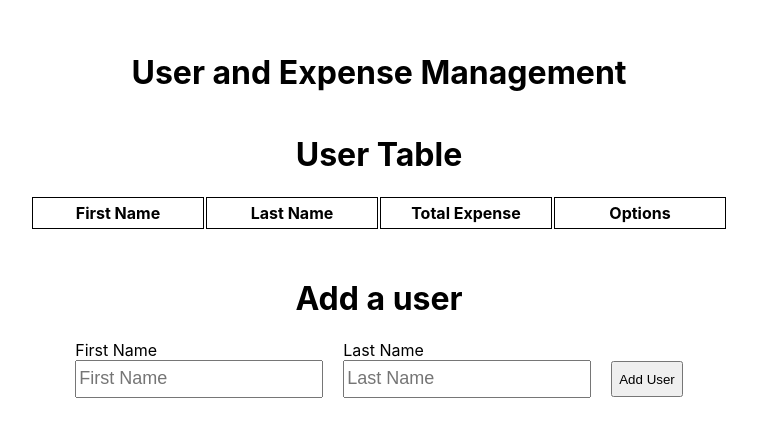
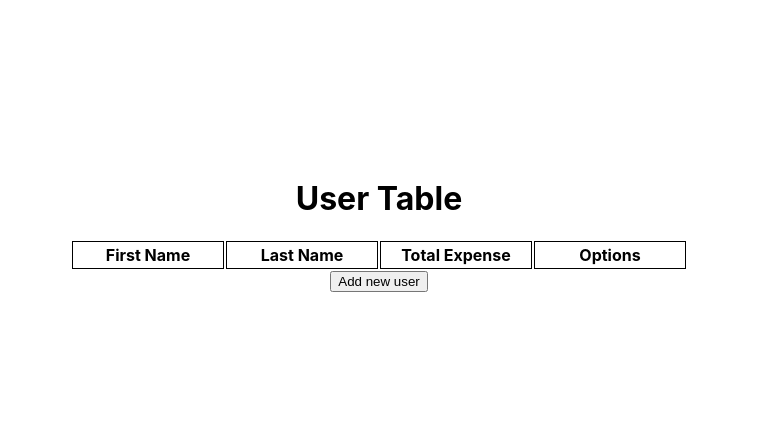
Before and after one commit to VoChrisK/expense_management, a React (Create React App) app: page / in a window 1280 px wide. Shown: the part 175-612 px from the top of the page, without its empty margins (261-1018 px from the left). Built offline with nearby package versions, Linux system fonts and the light colour scheme.

Commit message:
Add AddUserModal

```diff
--- a/src/App.css
+++ b/src/App.css
@@ -1,24 +1,78 @@
+label {
+  margin-bottom: 8px;
+}
+
 .home {
   display: flex;
-  flex-direction: column;
   justify-content: center;
   align-items: center;
   height: 100vh;
 }
 
+.section {
+  display: flex;
+  flex-direction: column;
+  justify-content: center;
+  align-items: center;
+}
+
+.form-container {
+  display: flex;
+  align-items: center;
+  justify-content: center;
+}
+
+.form-input-container {
+  display: flex;
+  flex-direction: column;
+}
+
 .table-column {
   border: 1px solid black;
-  min-width: 10rem;
-  padding: 5px;
+  min-width: 9rem;
+  padding: 3px;
 }
 
 .table {
   display: flex;
   flex-direction: column;
   align-items: center;
+  max-height: 15rem;
+  overflow: scroll;
 }
 
-.form-container {
-  display: flex;
-  flex-direction: column;
+.text-input {
+  width: 15rem;
+  height: 2rem;
+  font-size: 18px;
+  margin-right: 20px;
+  margin-bottom: 21px;
 }
+
+.modal {
+  position: fixed;
+  z-index: 1;
+  left: 0;
+  top: 0;
+  width: 100%;
+  height: 100%;
+  overflow: auto;
+  background-color: rgb(0,0,0);
+  background-color: rgba(0,0,0,0.4);
+}
+
+.modal-content {
+  width: 50%;
+  margin: 15% auto;
+  background-color: grey;
+  border-radius: 10px;
+  padding: 3px;
+}
+
+.modal-close {
+  position: absolute;
+  right: 400px;
+  font-size: 36px;
+  color: red;
+  cursor: pointer;
+}
--- a/src/App.js
+++ b/src/App.js
@@ -9,6 +9,10 @@ const App = () => {
   const [userId, setUserId] = useState(1);
   const [expenses, setExpenses] = useState({});
   const [expenseId, setExpenseId] = useState(1);
+
+  const updateUsersState = (updatedUsers) => {
+    setUsers(updatedUsers);
+  }
 
   const addUser = (firstName, lastName) => {
     const clonedUsers = _.cloneDeep(users);
@@ -63,9 +67,10 @@ const App = () => {
 
   return (
     <div className="home">
-      <h1>User and Expense Management</h1>
+      {/* <h1>User and Expense Management</h1> */}
       <User
         users={users}
+        updateUsers={updateUsersState}
         addUser={addUser}
         deleteUser={deleteUser}
       />
--- a/src/components/Expense/Expense.css
+++ b/src/components/Expense/Expense.css
@@ -0,0 +1,11 @@
+.expense-section {
+  margin-bottom: 5rem;
+}
+
+.expense-dropdown {
+  width: 13rem;
+  height: 2.3rem;
+  font-size: 18px;
+  margin-right: 20px;
+  margin-bottom: 21px;
+}
--- a/src/components/Expense/Expense.jsx
+++ b/src/components/Expense/Expense.jsx
@@ -1,4 +1,5 @@
 import React from 'react';
+import './Expense.css';
 
 const categories = [
   "Food",
@@ -20,7 +21,7 @@ const Expense = ({ users, expenses, addExpense, deleteExpense }) => {
 
   return (
     Object.entries(users).length > 0 &&
-      <div>
+      <div className='expense-section'>
         <table className='table'>
           <h1>Expense Table</h1>
           <tr>
@@ -51,10 +52,11 @@ const Expense = ({ users, expenses, addExpense, deleteExpense }) => {
         </table>
         <form onSubmit={handleOnSubmit}>
           <h1 className='center-header'>Add an expense</h1>
-          <div className="user-form">
-            <div className='form-container'>
+          <div className="form-container">
+            <div>
+              <div className='form-input-container'>
                 <label>Choose a user</label>
-              <select defaultValue="" required>
+                <select className='expense-dropdown' defaultValue="" required>
                   <option value="" disabled>Select</option>
                   {
                     Object.entries(users).map((user) => {
@@ -65,9 +67,9 @@ const Expense = ({ users, expenses, addExpense, deleteExpense }) => {
                   }
                 </select>
               </div>
-            <div className='form-container'>
+              <div className='form-input-container'>
                 <label>Choose an activity</label>
-              <select defaultValue="" required>
+                <select className='expense-dropdown' defaultValue="" required>
                   <option value="" disabled>Select</option>
                   {
                     categories.map((category) => {
@@ -78,13 +80,16 @@ const Expense = ({ users, expenses, addExpense, deleteExpense }) => {
                   }
                 </select>
               </div>
-            <div className='form-container'>
+            </div>
+            <div>
+              <div className='form-input-container'>
                 <label>Description</label>
-              <textarea required></textarea>
+                <input className='text-input' type='text' placeholder='Description' required />
               </div>
-            <div className='form-container'>
+              <div className='form-input-container'>
                 <label>Cost</label>
-              <input type='number' placeholder='0' required />
+                <input className='text-input' type='number' placeholder='0' required />
+              </div>
             </div>
             <button>Add Expense</button>
           </div>
--- /dev/null
+++ b/src/components/User/AddUserModal.jsx
@@ -0,0 +1,42 @@
+import React from 'react'
+
+const AddUserModal = ({ addUser, closeModal }) => {
+  const handleOnSubmit = (event) => {
+    event.preventDefault();
+
+    const newUser = {
+      firstName: event.target[0].value,
+      lastName: event.target[1].value,
+      totalExpenses: 0
+    }
+
+    addUser(newUser);
+    closeModal();
+  }
+
+  return (
+    <div className='modal'>
+      <div className='modal-content'>
+        <span className="modal-close" onClick={() => closeModal()}>&times;</span>
+        <form onSubmit={handleOnSubmit}>
+          <div className='modal-header'>
+            <h1 className='center-header'>Add a user</h1>
+          </div>
+          <div className="form-container">
+            <div className='form-input-container'>
+              <label>First Name</label>
+              <input type='text' placeholder='First Name' className='text-input' required />
+            </div>
+            <div className='form-input-container'>
+              <label>Last Name</label>
+              <input type='text' placeholder='Last Name' className='text-input' required />
+            </div>
+            <button className='save-user'>Add User</button>
+          </div>
+        </form>
+      </div>
+    </div>
+  )
+}
+
+export default AddUserModal;
--- a/src/components/User/User.css
+++ b/src/components/User/User.css
@@ -1,16 +1,3 @@
-.name-input {
-  width: 15rem;
-  height: 2rem;
-  font-size: 18px;
-  margin-right: 20px;
-  margin-bottom: 21px;
-}
-
-.user-form {
-  display: flex;
-  align-items: center;
-}
-
 .user-options {
   margin: 7px;
 }
--- a/src/components/User/User.jsx
+++ b/src/components/User/User.jsx
@@ -1,18 +1,27 @@
-import React from 'react';
+import React, { useState } from 'react';
 import './User.css';
+import AddUserModal from './AddUserModal';
+import * as _ from 'lodash';
 
-const User = ({ users, addUser, deleteUser }) => {
-  const handleOnSubmit = (event) => {
-    event.preventDefault();
+const User = ({ users, updateUsers, deleteUser }) => {
+  const [userId, setUserId] = useState(1);
+  const [modal, setModal] = useState("None");
 
-    const firstName = event.target[0].value;
-    const lastName = event.target[1].value;
+  const addUser = (newUser) => {
+    const clonedUsers = _.cloneDeep(users);
+    clonedUsers[userId] = newUser;
 
-    addUser(firstName, lastName);
+    updateUsers(clonedUsers);
+    setUserId(userId + 1);
+  }
+
+  const closeModal = () => {
+    setModal("None");
   }
 
   return (
-    <>
+    <div className='section'>
+      { modal === "Add" && <AddUserModal addUser={addUser} closeModal={closeModal} /> }
       <table className='table'>
         <h1>User Table</h1>
         <tr>
@@ -37,21 +46,8 @@ const User = ({ users, addUser, deleteUser }) => {
           })
         }
       </table>
-      <form onSubmit={handleOnSubmit}>
-        <h1 className='center-header'>Add a user</h1>
-        <div className="user-form">
-          <div className='form-container'>
-            <label>First Name</label>
-            <input type='text' placeholder='First Name' className='name-input' required />
-          </div>
-          <div className='form-container'>
-            <label>Last Name</label>
-            <input type='text' placeholder='Last Name' className='name-input' required />
-          </div>
-          <button className='save-user'>Add User</button>
-        </div>
-      </form>
-    </>
+      <button onClick={() => setModal("Add")}>Add new user</button>
+    </div>
   );
 }
 
```
Also changed, not shown: src/components/Shared/Modal.jsx (added, +11 -0 lines). Lines whose indentation alone changed are shown as unchanged.
